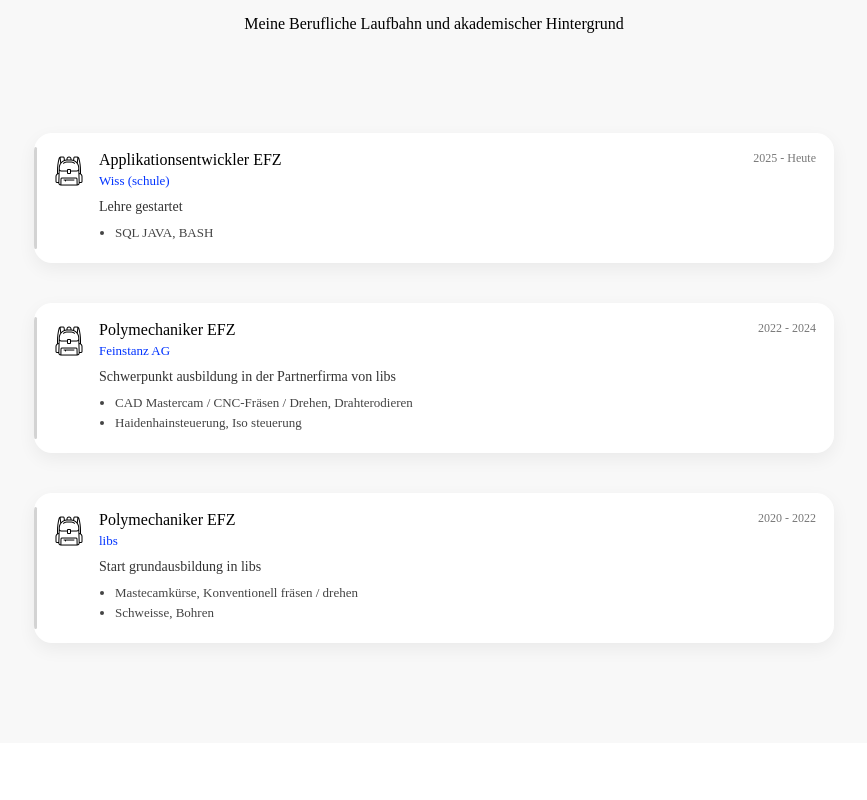
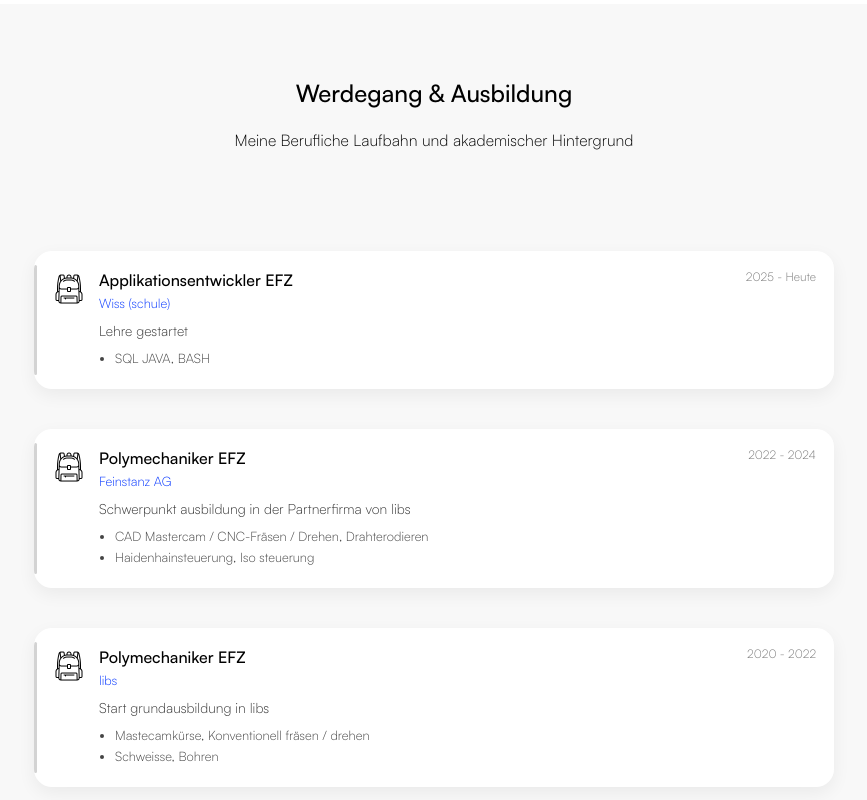
Before and after one commit to gabi0dev/portfolio, a plain HTML site: page index.html in a window 1280 px wide. Shown: the part 3580-4380 px from the top of the page, without its empty margins (206-1073 px from the left). Drawn offline with Linux system fonts and the light colour scheme; the site is published under a folder, as on GitHub Pages, so addresses that start at the root find nothing.

Commit message:
Update font.css
Pfad zu Fonts

```diff
--- a/font.css
+++ b/font.css
@@ -1,6 +1,6 @@
 @font-face {
   font-family: "satoshi";
-  src: url("/assets/fonts/Satoshi-Light.woff2") format("woff2");
+  src: url("assets/fonts/Satoshi-Light.woff2") format("woff2");
   font-weight: 150;
   font-style: normal;
 }
@@ -8,7 +8,7 @@
 
 @font-face {
   font-family: "satoshi-medium";
-  src: url("/assets/fonts/Satoshi-Medium.woff2") format("woff2");
+  src: url("assets/fonts/Satoshi-Medium.woff2") format("woff2");
   font-weight: 300;
   font-style: normal;
 }
@@ -16,7 +16,7 @@
 
 @font-face {
   font-family: "satoshi-lightitalic";
-  src: url("/assets/fonts/Satoshi-LightItalic.woff2") format("woff2");
+  src: url("assets/fonts/Satoshi-LightItalic.woff2") format("woff2");
   font-weight: 150;
   font-style: normal;
 }
```
